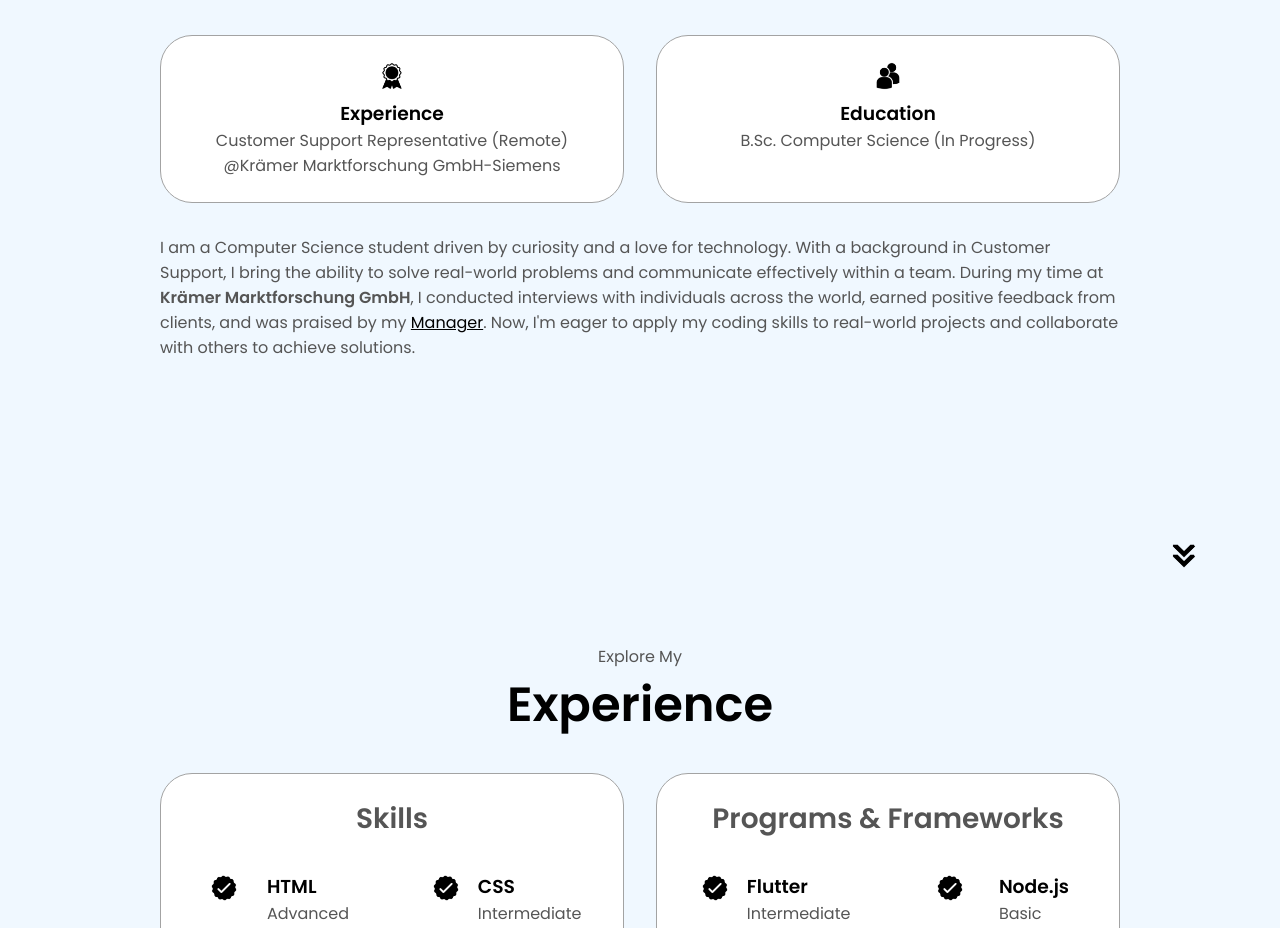
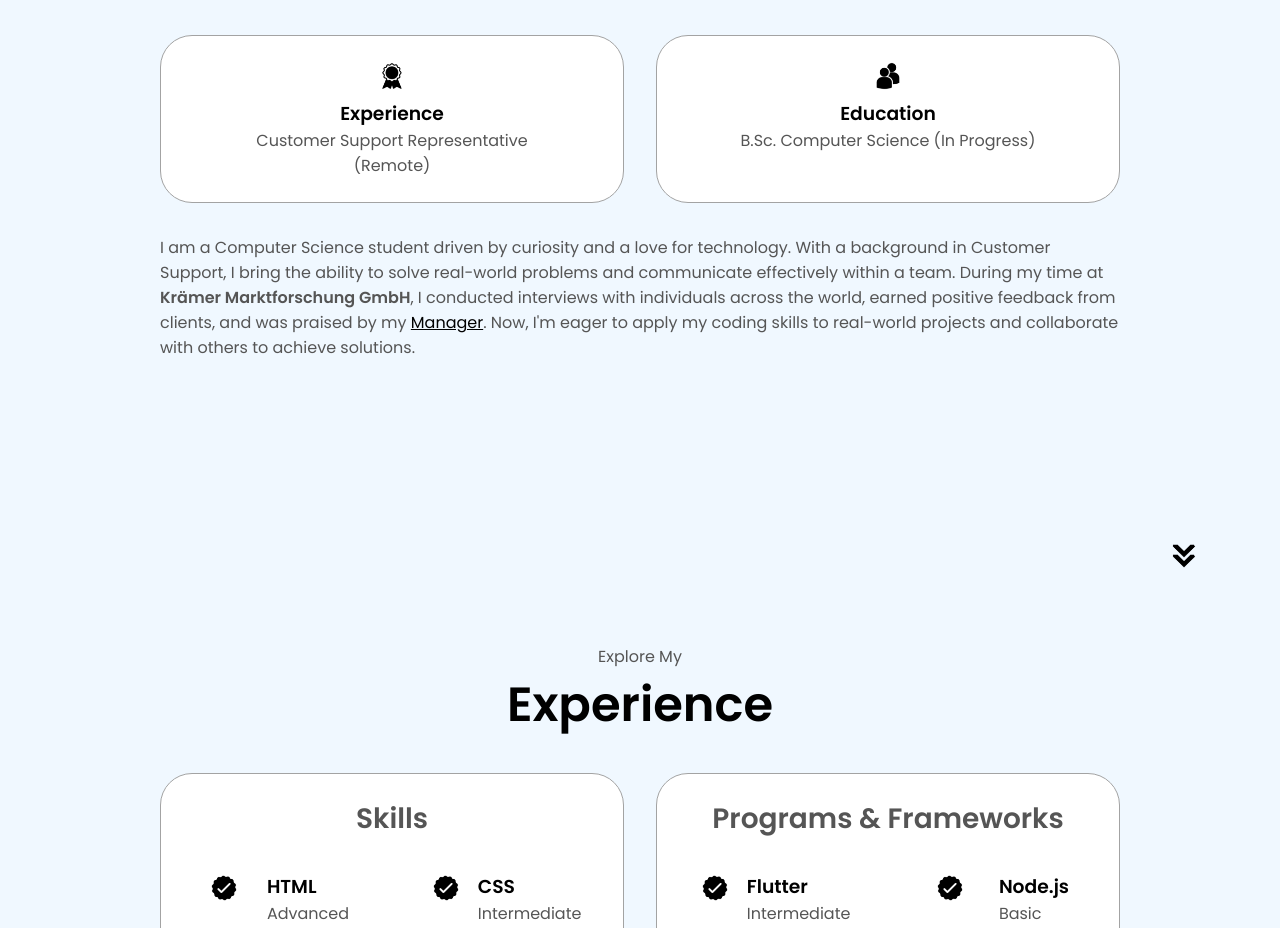
Before and after one commit to alvarolangajr/Portflio, a plain HTML site: page index.html in a window 1280 px wide. Shown: the part 1052-1980 px from the top of the page. Drawn offline with Linux system fonts and the light colour scheme.

Commit message:
Update index.html

```diff
--- a/index.html
+++ b/index.html
@@ -78,7 +78,7 @@
       <div class="details-container">
         <img src="./assets/experience.png" alt="Experience icon" class="icon" />
         <h3>Experience</h3>
-        <p>Customer Support Representative (Remote)<br> @Krämer Marktforschung GmbH-Siemens</p>
+        <p>Customer Support Representative<br> (Remote) </p>
       </div>
       <div class="details-container">
         <img src="./assets/education.png" alt="Education icon" class="icon" />
```
